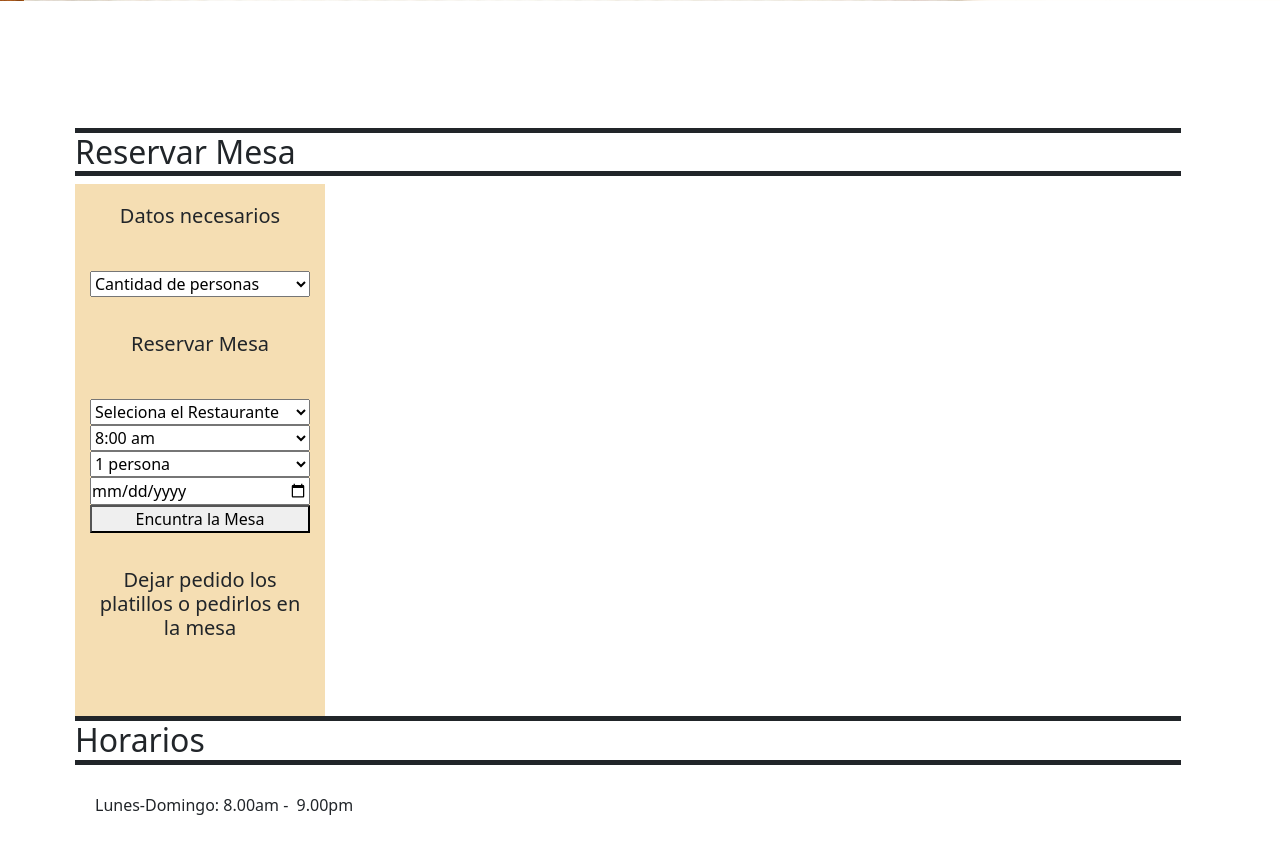
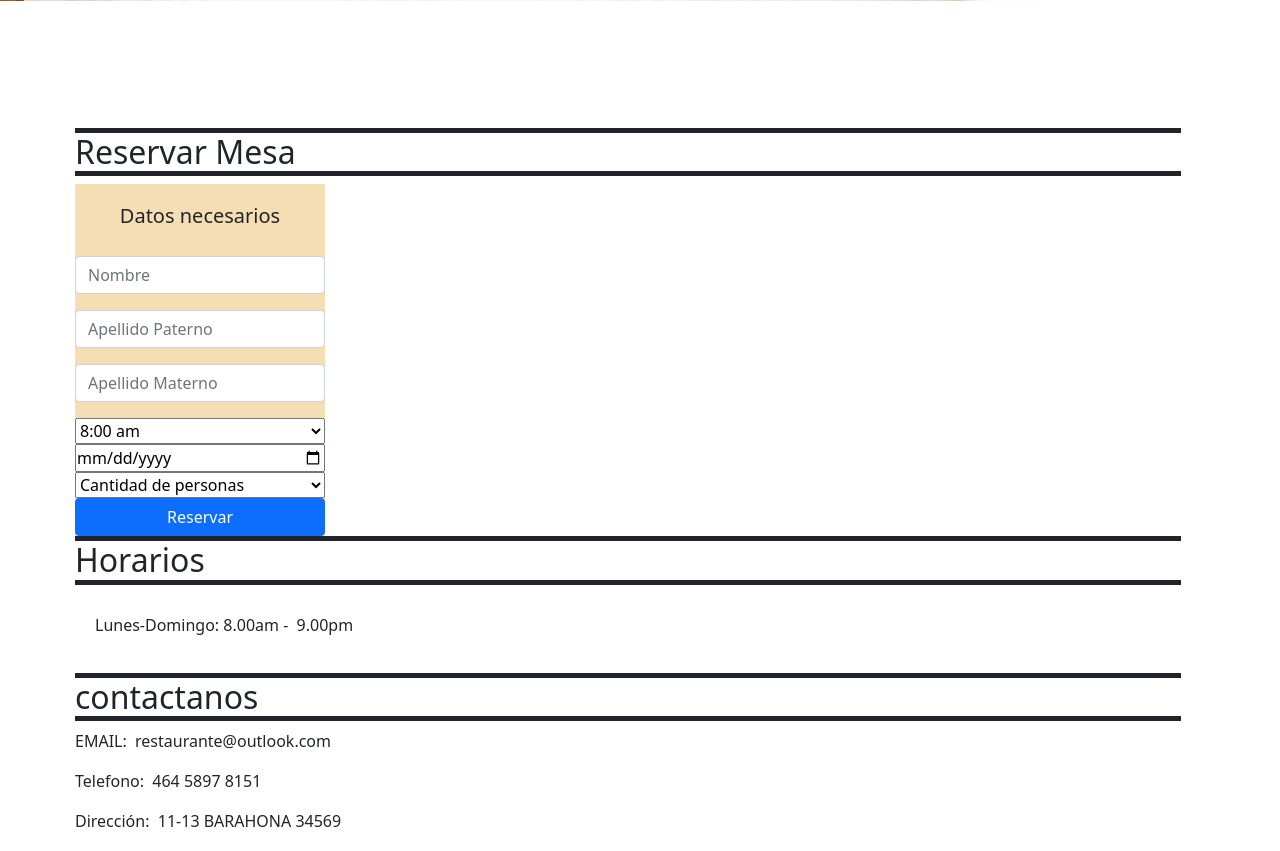
Before and after one commit to DyslexicDark/restaurante, a PHP site: page /index.html in a window 1280 px wide. Shown: the part 2127-2978 px from the top of the page. Run offline with PHP 8.4, Linux system fonts and the light colour scheme.

Commit message:
cambios en el index php y html

```diff
--- a/index.html
+++ b/index.html
@@ -15,11 +15,7 @@
                </div>
                <div class="center">
                     <div class="nav">
-                    <p>About &nbsp;</p>
-                    <p>Menus &nbsp;</p>
-                    <P>Mesas Exclusivas&nbsp;</P>
-                    <p>Bono Regalo&nbsp;</p>
-                    <p>Tienda&nbsp;</p>
+                    <p>Bienvenidos!&nbsp;</p>
                     </div>
                     <div class="logo">
                          <img src="./img/logo.png" alt="" srcset="">
@@ -27,7 +23,7 @@
                     </div>
                </div>
                <div class="left">
-                    <h3>Dependecias</h3>
+                    <h3>Admin </h3>
                </div>
           </div>
           <div class="letterbox">
@@ -52,25 +48,11 @@
                     <h2>Reservar Mesa</h2>
                     <div class="container-table">
                          <h4>Datos necesarios</h4>
-                         <div class="select">
-                              <select name="format" class="format">
-                                   <option selected disabled>Cantidad de personas</option>
-                                   <option value="El Rayo">1 a 2</option>
-                                   <option value="La Herradura">2 a 4</option>
-                                   <option value="Restaurante">4 a 6</option>
-                                   <option value="Restaurante">mas de 6...</option>
-                              </select>
-                         </div>
-                    </div>
-                    <div class="container-table">
-                         <h4>Reservar Mesa</h4>
-                         <div class="select">
-                              <select name="format" class="format">
-                                   <option selected disabled>Seleciona el Restaurante</option>
-                                   <option value="El Rayo">El Rayo</option>
-                                   <option value="La Herradura"> La Herradura</option>
-                                   <option value="Restaurante">Restaurante</option>
-                              </select>
+                         <form action="insertar.php" method="post" class="format">
+                              <input type="text" name="nombre" class="form-control mb-3" placeholder="Nombre">
+                              <input type="text" name="ap_pat" class="form-control mb-3" placeholder="Apellido Paterno">
+                              <input type="text" name="ap_mat" class="form-control mb-3" placeholder="Apellido Materno">
+                         </form>
                          <select name="" class="format">
                               <option  value="">8:00 am</option>
                               <option  value="">9:00 am</option>
@@ -87,23 +69,14 @@
                               <option  value="">8:00 pm</option>
                               <option  value="">9:00 pm</option>
                          </select>
-                              <select name="" class="format">
-                                   <option value="">1 persona</option>
-                                   <option value="">2 personas</option>
-                                   <option value="">4 personas</option>
-                                   <option value="">6 personas</option>
-                                   <option value="">8 personas</option>
-                                   <option value="">10 personas</option>
+                         <input type="date" name="" id="">
+                         <select name="format" class="format">
+                              <option selected disabled>Cantidad de personas</option>
+                              <option value="2">1 a 2</option>
+                              <option value="4">2 a 4</option>
+                              <option value="8">mas de 4...</option>
                          </select>
-                              <input type="date" name="" id="">
-                              <button class="button">Encuntra la Mesa</button>
-                         </div>
-                    </div>
-                    <div class="container-table">
-                         <h4>Dejar pedido los platillos o pedirlos en la mesa</h4>
-                    </div>
-                    <div class="container-table">
-                         <h4></h4>
+                         <input type="submit" value="Reservar" class="btn btn-primary">
                     </div>
                </div>
                <div class="row-container-center">
```
Also changed, not shown: index.php (+35 -0 lines). Lines whose indentation alone changed are shown as unchanged.
